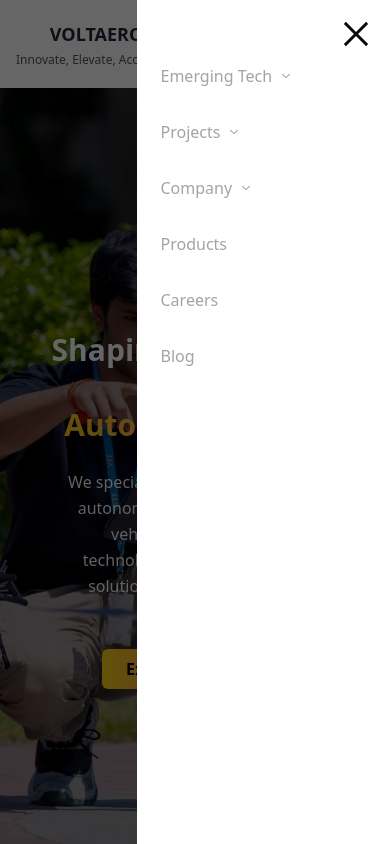
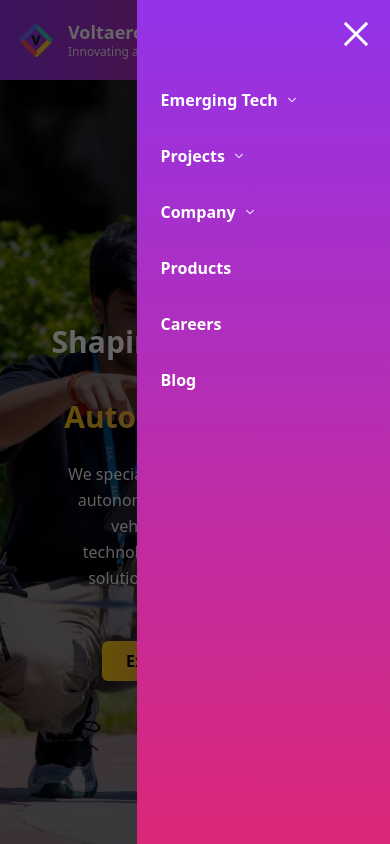
Before and after one commit to yuvinraja/ARCWebsite, a Next.js app: page / in a window 390 px wide. Both pictures are taken after a click on the icon 356 px from the left and 38 px from the top of the page. Shown: the top 844 px of the page. Built offline with nearby package versions, Linux system fonts and the light colour scheme.

Commit message:
Revamp navbar

```diff
--- a/app/components/Logo.tsx
+++ b/app/components/Logo.tsx
@@ -1,12 +1,27 @@
 import React from "react";
 import Link from "next/link";
+import Image from "next/image";
 
 const Logo = () => {
   return (
-    <Link href="/" className="text-center cursor-pointer">
-      <div>
-        <h1 className="text-lg font-bold text-gray-800">VOLTAERO</h1>
-        <p className="text-xs text-gray-600 mt-1">Innovate, Elevate, Accelerate</p>
+<Link href="/" className="flex items-center gap-3">
+      <div className="relative w-10 h-10 flex-shrink-0">
+        {/* Replace with your actual logo path */}
+        <Image
+          src="/logo.png" // Update with your logo path
+          alt="Voltaero Technologies Logo"
+          width={40}
+          height={40}
+          className="rounded-lg"
+        />
+      </div>
+      <div className="flex flex-col">
+        <span className="text-white font-bold text-lg leading-tight">
+          Voltaero Technologies
+        </span>
+        <span className="text-purple-100 text-xs font-medium leading-tight">
+          Innovating autonomous solutions
+        </span>
       </div>
     </Link>
   );
--- a/app/components/Navbar.tsx
+++ b/app/components/Navbar.tsx
@@ -6,7 +6,7 @@ import { IoIosArrowDown } from "react-icons/io";
 import { FiMenu } from "react-icons/fi";
 import { AiOutlineClose } from "react-icons/ai";
 import { useAutoAnimate } from "@formkit/auto-animate/react";
-import Logo from "./Logo";
+import Logo from "./Logo"; // Assuming Logo component is in the same directory
 
 type NavItem = {
   label: string;
@@ -80,7 +80,8 @@ export default function Navbar() {
   const [isSideMenuOpen, setSideMenue] = useState(false);
 
   return (
-    <div className="relative z-[100] mx-auto flex w-full max-w-7xl justify-between px-4 py-5 text-sm">
+    <div className="relative z-[100] w-full bg-gradient-to-r from-purple-600 to-pink-600 shadow-lg">
+      <div className="mx-auto flex w-full max-w-7xl justify-between px-4 py-5 text-sm">
         <section ref={animationParent} className="flex items-center gap-10">
           <Logo />
           {isSideMenuOpen && (
@@ -95,16 +96,17 @@ export default function Navbar() {
 
         {/* Login and register in desktop view */}
         {/* <section className="hidden md:flex items-center gap-8">
-        <button className="h-fit text-neutral-400 transition-all hover:text-black/90">Login</button>
-        <button className="h-fit rounded-xl border-2 border-neutral-400 px-4 py-2 text-neutral-400 transition-all hover:border-black hover:text-black/90">
+          <button className="h-fit text-purple-100 transition-all hover:text-white">Login</button>
+          <button className="h-fit rounded-xl border-2 border-purple-200 bg-white/10 backdrop-blur-sm px-4 py-2 text-white transition-all hover:bg-white/20 hover:border-white">
             Register
           </button>
         </section> */}
 
         <FiMenu
           onClick={() => setSideMenue(true)}
-        className="cursor-pointer text-4xl md:hidden"
+          className="cursor-pointer text-4xl md:hidden text-white"
         />
+      </div>
     </div>
   );
 }
@@ -113,7 +115,7 @@ function NavItem({ label, link, children }: NavItem) {
   return (
     <div className="relative group px-2 py-3 transition-all">
       <Link href={link ?? "#"}>
-        <p className="flex cursor-pointer items-center gap-2 text-neutral-400 group-hover:text-black">
+        <p className="flex cursor-pointer items-center gap-2 font-bold text-base text-white group-hover:text-white">
           <span>{label}</span>
           {children && (
             <IoIosArrowDown className="rotate-180 transition-all group-hover:rotate-0" />
@@ -122,12 +124,12 @@ function NavItem({ label, link, children }: NavItem) {
       </Link>
 
       {children && (
-        <div className="absolute z-[200] right-0 top-10 hidden w-auto flex-col gap-1 rounded-lg bg-white py-3 shadow-lg transition-all group-hover:flex">
+        <div className="absolute z-[200] right-0 top-10 hidden w-auto flex-col gap-1 rounded-lg bg-gradient-to-r from-purple-600 to-pink-600 bg-white/10 backdrop-blur py-3 shadow-lg transition-all group-hover:flex">
           {children.map((child, i) => (
             <div key={i} className="w-full">
               <Link
                 href={child.link ?? "#"}
-                className="flex cursor-pointer items-center py-1 pl-6 pr-8 text-neutral-400 hover:text-black"
+                className="flex cursor-pointer items-center py-1 pl-6 pr-8 text-white hover:text-yellow-200"
               >
                 <span className="whitespace-nowrap pl-3">{child.label}</span>
               </Link>
@@ -151,14 +153,14 @@ function MobileNav({ closeSideMenu }: { closeSideMenu: () => void }) {
       className="fixed left-0 top-0 flex h-full min-h-screen w-full justify-end bg-black/60 md:hidden"
       onClick={handleOverlayClick}
     >
-      <div className="h-full w-[65%] bg-white px-4 py-4">
+      <div className="h-full w-[65%] bg-gradient-to-b from-purple-600 to-pink-600 px-4 py-4">
         <section className="flex justify-end">
           <AiOutlineClose
             onClick={closeSideMenu}
-            className="cursor-pointer text-4xl"
+            className="cursor-pointer text-4xl text-white"
           />
         </section>
-        <div className="flex flex-col text-base gap-2 transition-all">
+        <div className="flex flex-col text-base gap-2 transition-all mt-6">
           {navItems.map((item, i) => (
             <MobileNavItem key={i} {...item} closeSideMenu={closeSideMenu} />
           ))}
@@ -166,8 +168,8 @@ function MobileNav({ closeSideMenu }: { closeSideMenu: () => void }) {
 
         {/* Uncomment if you want to add login/register buttons in mobile view */}
         {/* <section className="flex flex-col gap-8 mt-4 items-center">
-          <button className="h-fit text-neutral-400 transition-all hover:text-black/90">Login</button>
-          <button className="w-full max-w-[200px] rounded-xl border-2 border-neutral-400 px-4 py-2 text-neutral-400 transition-all hover:border-black hover:text-black/90">
+          <button className="h-fit text-purple-100 transition-all hover:text-white">Login</button>
+          <button className="w-full max-w-[200px] rounded-xl border-2 border-purple-200 bg-white/10 backdrop-blur-sm px-4 py-2 text-white transition-all hover:bg-white/20 hover:border-white">
             Register
           </button>
         </section> */}
@@ -176,7 +178,12 @@ function MobileNav({ closeSideMenu }: { closeSideMenu: () => void }) {
   );
 }
 
-function MobileNavItem({ label, link, children, closeSideMenu }: NavItem & { closeSideMenu: () => void }) {
+function MobileNavItem({
+  label,
+  link,
+  children,
+  closeSideMenu,
+}: NavItem & { closeSideMenu: () => void }) {
   const [animationParent] = useAutoAnimate();
   const [isItemOpen, setItem] = useState(false);
 
@@ -184,14 +191,14 @@ function MobileNavItem({ label, link, children, closeSideMenu }: NavItem & { clo
     <div ref={animationParent} className="relative px-2 py-3 transition-all">
       <div
         onClick={() => setItem(!isItemOpen)}
-        className="flex cursor-pointer items-center gap-2 text-neutral-400 hover:text-black"
+        className="flex cursor-pointer items-center gap-2 font-bold text-base text-white hover:text-white"
       >
         <Link href={link ?? "#"} onClick={children ? undefined : closeSideMenu}>
           <span>{label}</span>
         </Link>
         {children && (
           <IoIosArrowDown
-            className={`text-xs transition-all ${
+            className={`text-xs transition-all text-purple-100 ${
               isItemOpen ? "rotate-180" : ""
             }`}
           />
@@ -199,12 +206,12 @@ function MobileNavItem({ label, link, children, closeSideMenu }: NavItem & { clo
       </div>
 
       {isItemOpen && children && (
-        <div className="w-auto flex-col gap-1 rounded-lg bg-white py-3 transition-all flex">
+        <div className="w-auto flex-col gap-1 rounded-lg bg-white/10 backdrop-blur-sm py-3 transition-all flex mt-2">
           {children.map((child, i) => (
             <div key={i} className="w-full">
               <Link
                 href={child.link ?? "#"}
-                className="flex cursor-pointer items-center py-1 pl-6 pr-8 text-neutral-400 hover:text-black"
+                className="flex cursor-pointer items-center py-1 pl-6 pr-8 text-white hover:text-white hover:bg-white/10 rounded"
                 onClick={closeSideMenu}
               >
                 <span className="whitespace-nowrap pl-3">{child.label}</span>
--- a/app/page.tsx
+++ b/app/page.tsx
@@ -22,7 +22,6 @@ const heroImages = [
   "/hero/img3.jpg",
   "/hero/img4.jpg",
   "/hero/img5.jpg",
-  "/hero/img6.jpg",
 ];
 
 export default function LandingPage() {
@@ -81,7 +80,7 @@ export default function LandingPage() {
         <div className="absolute inset-0 flex items-center justify-center px-4 sm:px-6 z-10">
           <div className="text-center text-white max-w-4xl">
             {/* Background overlay for better text visibility */}
-            <div className="absolute inset-0 bg-black/40 rounded-3xl -z-10"></div>
+            <div className="absolute inset-0 bg-black/40 -z-10"></div>
             <div className="relative p-8 sm:p-12">
               <h1 className="text-3xl sm:text-4xl md:text-5xl lg:text-7xl font-bold mb-4 sm:mb-6 leading-tight drop-shadow-2xl">
                 Shaping the Future of
```
Also changed, not shown: public/hero/img6.jpg (deleted), public/logo.png (added). Lines whose indentation alone changed are shown as unchanged.
